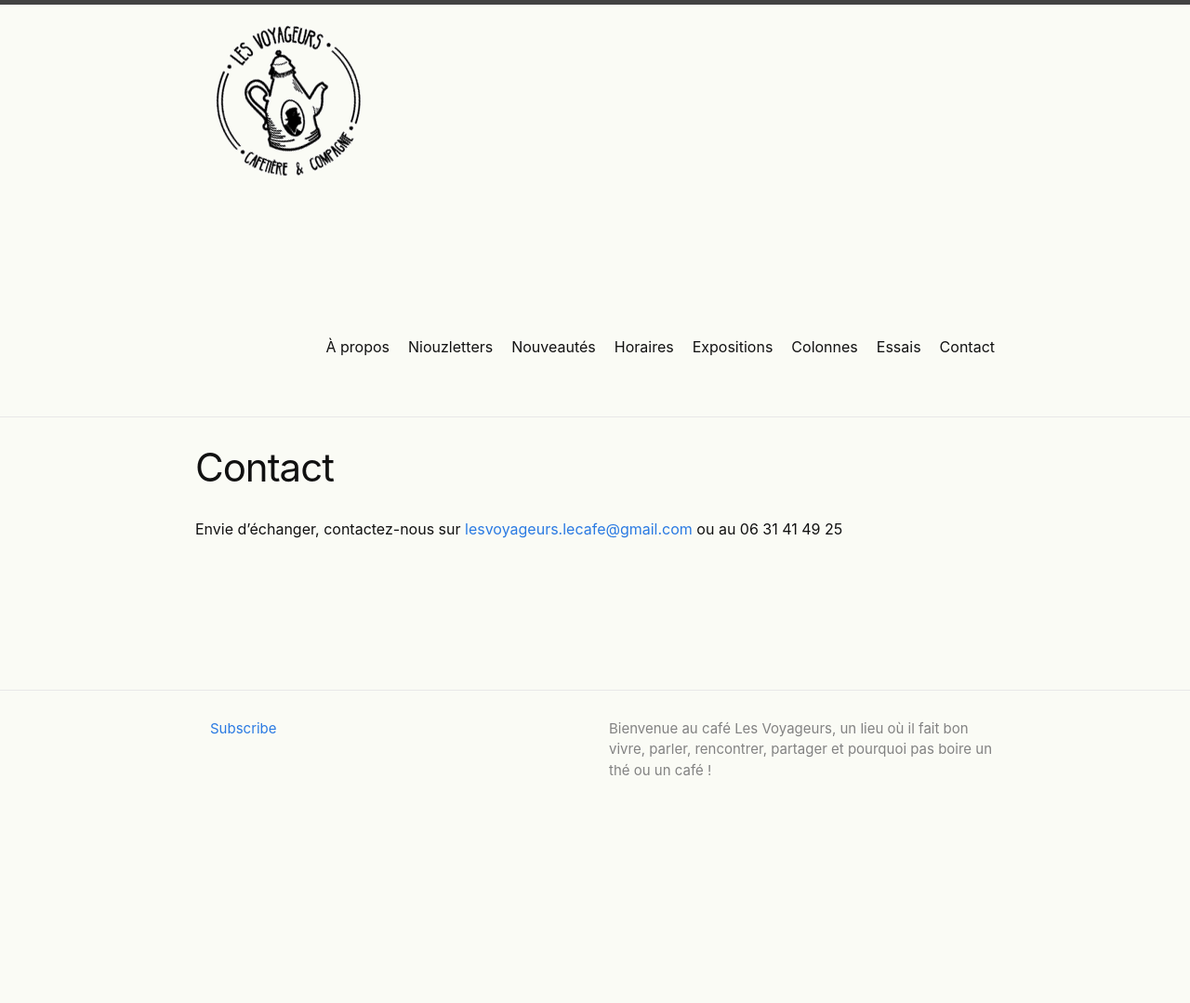
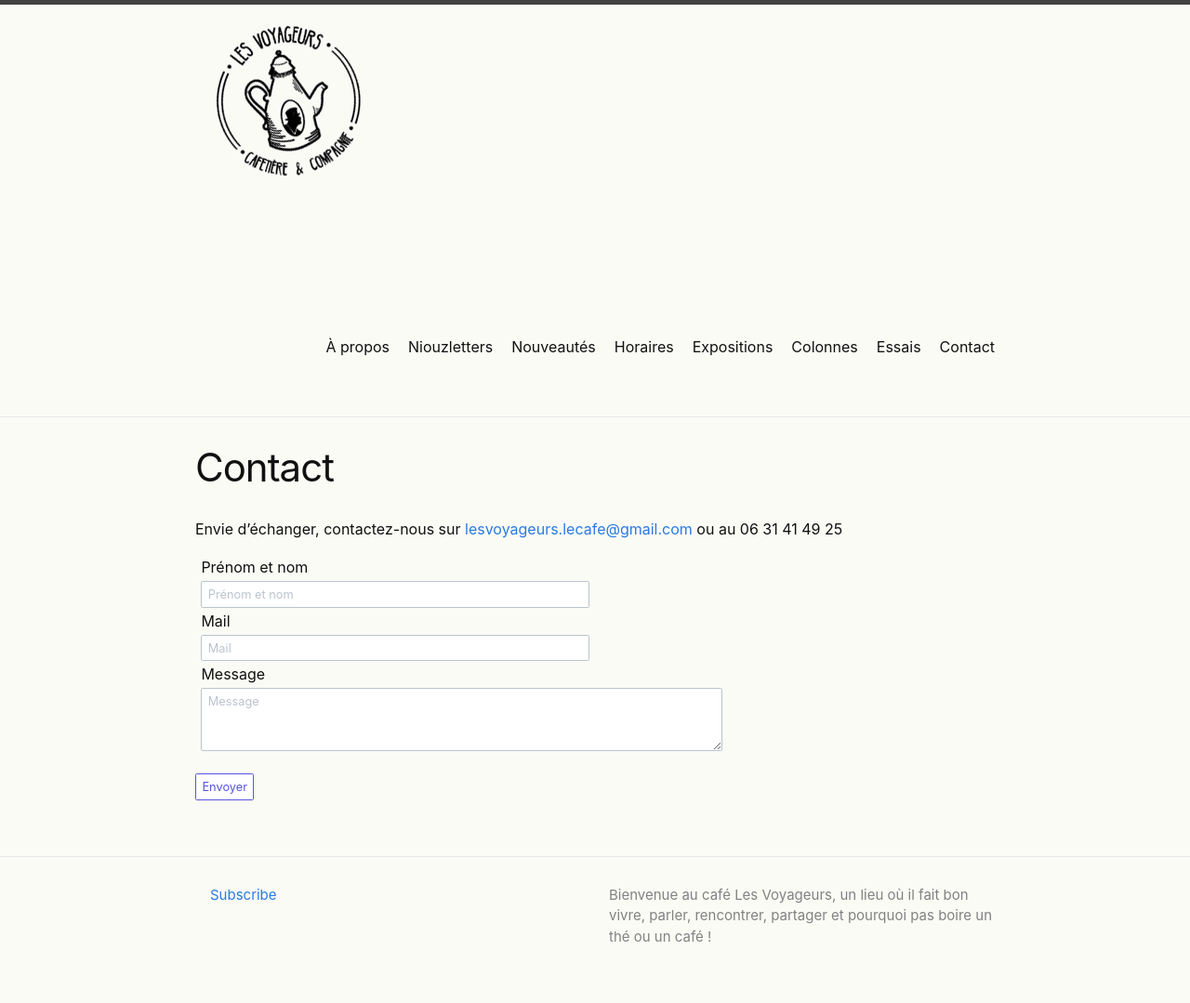
Before and after one commit to violaine-web/jekyll-local, a Jekyll site: the page built from contact.md, in a window 1280 px wide. Shown: the whole page at 93% size. Built offline with Jekyll 4.4.1, drawn with Linux system fonts in a browser that asks for light colours; nearby versions of some CDN libraries; before the commit the page ends 900 px from its top, so only the background shows below that.

Commit message:
fait un essai de formulaire

```diff
--- a/contact.md
+++ b/contact.md
@@ -6,3 +6,19 @@ order : 4
 ---
 
 Envie d'échanger, contactez-nous sur <lesvoyageurs.lecafe@gmail.com> ou au 06 31 41 49 25
+
+
+<div class="form-group" class="column col-6">
+  <label class="form-label" for="input-example-1">Prénom et nom</label>
+  <input class="form-input" type="text" id="input-example-1" placeholder="Prénom et nom">
+</div>
+<div class="form-group" class="column col-6">
+  <label class="form-label" for="input-example-1">Mail</label>
+  <input class="form-input" type="email" id="mail" placeholder="Mail">
+</div>
+<div class="form-group" class="column col-8">
+  <label class="form-label" for="input-example-3">Message</label>
+  <textarea class="form-input" id="input-example-3" placeholder="Message" rows="3"></textarea>
+</div>
+<br>
+<button class="btn">Envoyer</button>
```
